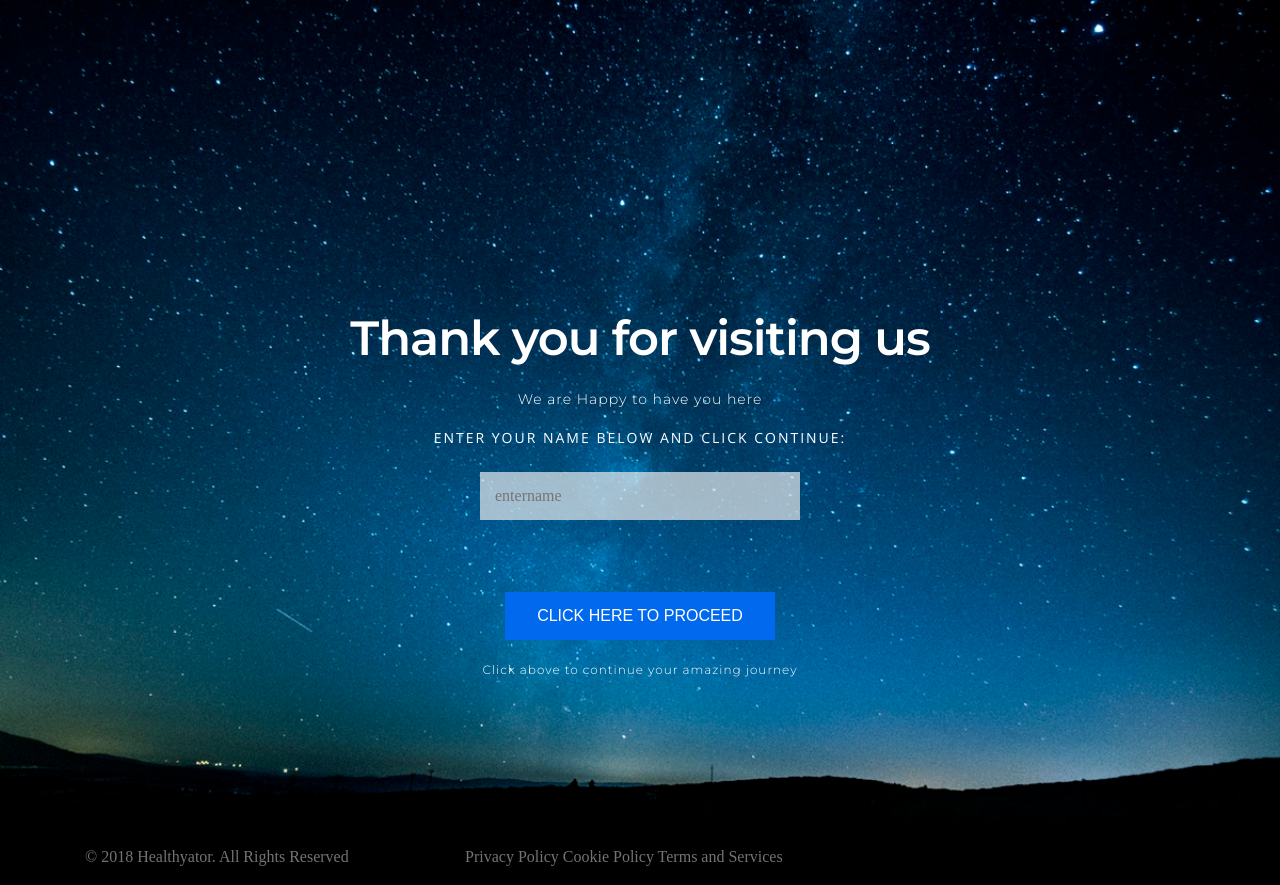
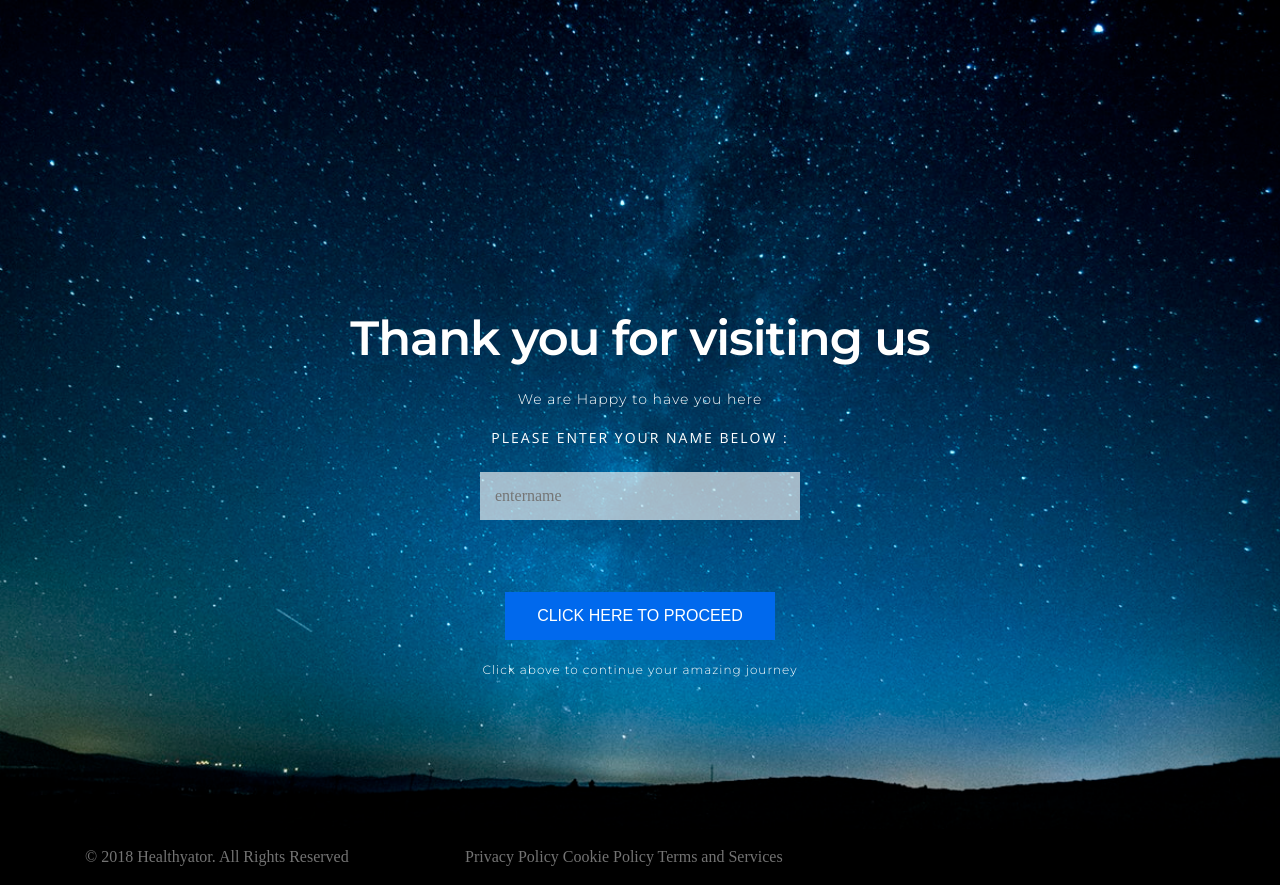
Before and after one commit to healthyatorfiles/shop, a plain HTML site: page index.html in a window 1280 px wide. Drawn offline with nearby package versions, Linux system fonts and the light colour scheme.

Commit message:
Update index.html

```diff
--- a/index.html
+++ b/index.html
@@ -48,7 +48,7 @@ input[type=text]:focus, input[type=password]:focus {
                   <h1>Thank you for visiting us </h1>
                  <p>We are Happy to have you here</p>
 
-               <p>  <h4> Enter your name below and click continue:</h4></p>
+               <p>  <h4> Please enter your name below :</h4></p>
 <input type="text" name="mail" placeholder="entername">
                 </div>
 
```
